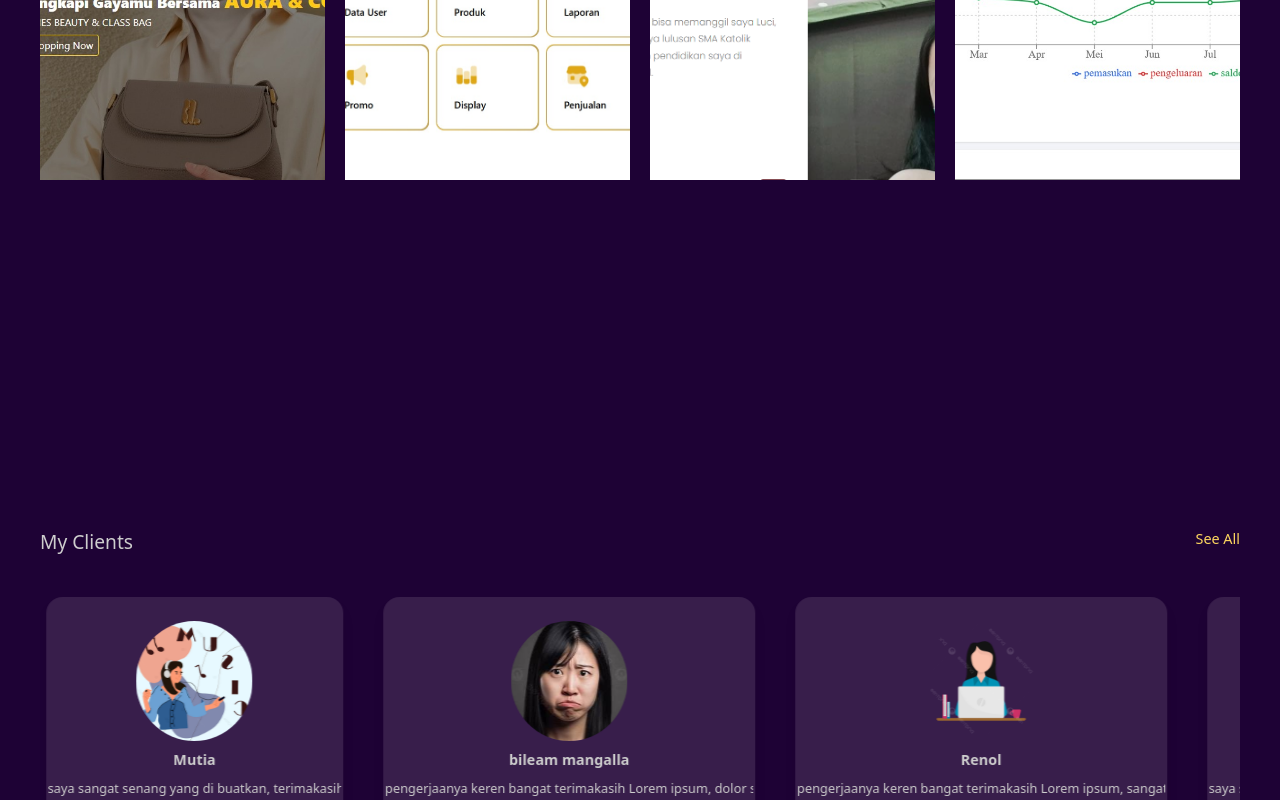
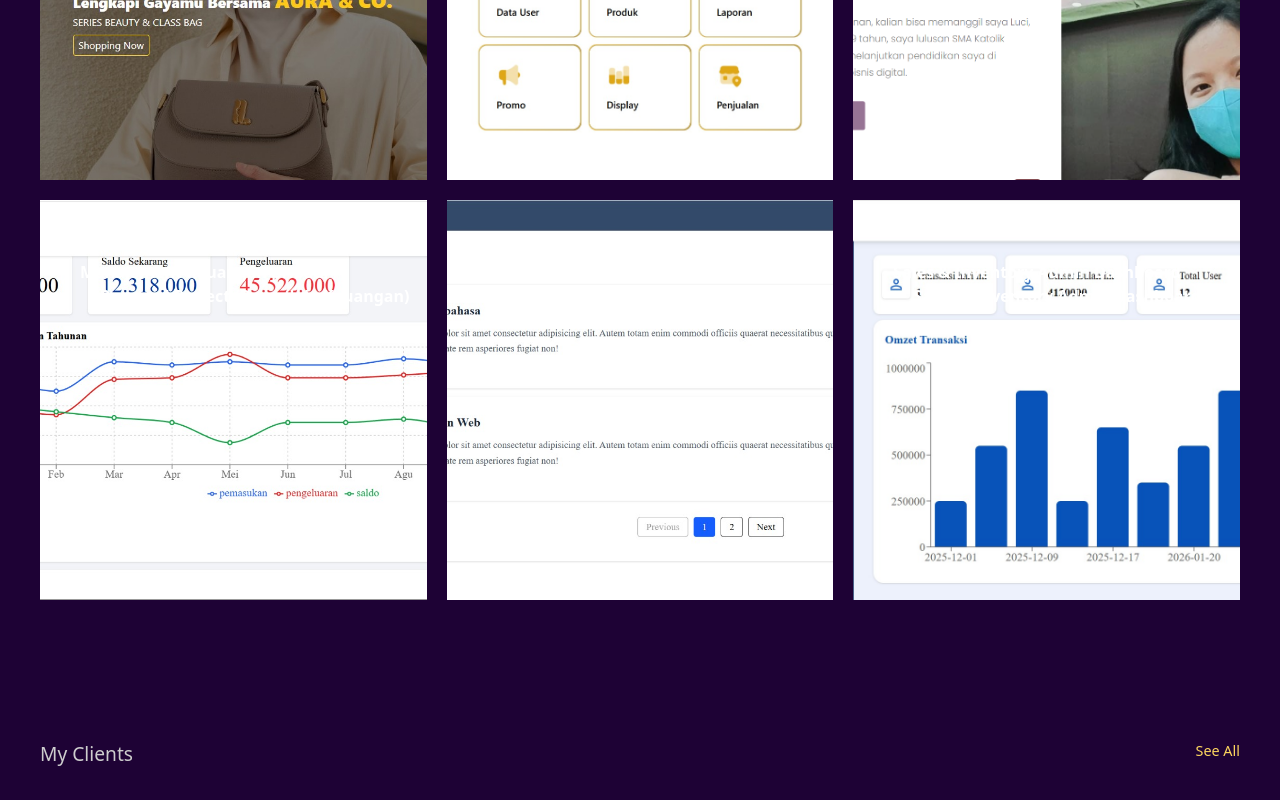
Before and after one commit to bileam/Portofolio, a React (Vite) app: page / in a window 1280 px wide. Shown: the part 6308-7108 px from the top of the page. Built offline with nearby package versions, Linux system fonts and the light colour scheme.

Commit message:
add works

```diff
--- a/public/data/Works.json
+++ b/public/data/Works.json
@@ -24,11 +24,27 @@
     "link": "#"
   },
   {
-    "id": 3,
+    "id": 4,
     "gambar": "/Gambar/keuangan.jpeg",
     "nama": "Personal Project (Pengelola Keuangan)",
     "namaProject": "Manajement Keuangan pribadi",
     "Deskripsi": "membangun aplikasi Manajement keuangan agar dapat mengelola pengeluaran dan pemasukan  berbasis web mengembangkan aplikasi web menggunakan html,css,javascript",
     "link": "https://pengelolakeuangan.vercel.app/"
+  },
+  {
+    "id": 5,
+    "gambar": "/Gambar/Article.jpeg",
+    "nama": "Personal Project (Article Managemant Dashboard)",
+    "namaProject": "Article Managemant Dashboard",
+    "Deskripsi": "Aplikasi ini dibuat khusus untuk latihan, dengan fokus pada penggunaan React Context untuk mengelola state dan simulasi pengelolaan data artikel secara sederhana.",
+    "link": "https://article-management-dashboard-fawn.vercel.app/"
+  },
+  {
+    "id": 6,
+    "gambar": "/Gambar/dashboarsales.jpeg",
+    "nama": "Sales & Inventory Admin Dashboard",
+    "namaProject": "Sales & Inventory Admin Dashboard",
+    "Deskripsi": "Aplikasi web berbasis React dengan Tailwind CSS yang berfungsi sebagai dashboard manajemen admin untuk monitoring penjualan, pengguna, item, transaksi, dan laporan. Semua data bersifat dummy dan state-only di frontend, sehingga cocok untuk latihan pengelolaan state, komponen interaktif, dan UI/UX responsive.",
+    "link": "#"
   }
 ]
--- a/src/Components/Myworks.jsx
+++ b/src/Components/Myworks.jsx
@@ -60,37 +60,7 @@ const Myworks = () => {
           </button>
         </div>
 
-        <div className="flex flex-col md:flex-wrap md:flex-row gap-2 lg:gap-5 px-2 md:px-0 ">
-          {/* {datas.map((item, index) => (
-            <Zoom_in className="w-full">
-              <div
-                key={index}
-                className={`flex-1  shadow-2xl rounded-2xl dark:bg-f-text
-                 transition-colors duration-500`}
-              >
-                <img
-                  src={item.gambar}
-                  alt=""
-                  className="w-full h-35 object-cover rounded-t-2xl bg-center "
-                />
-                <div className="flex flex-col items-center gap-2 mt-2 text-center pb-5 ">
-                  <h1 className="text-[1.1rem] font-semi">
-                    {item.namaProject}
-                  </h1>
-                  <h1 className="text-[0.8rem] px-6  w-[95%] overflow-hidden">
-                    {item.Deskripsi}
-                  </h1>
-                  <a
-                    href={item.link}
-                    target="_blank"
-                    className="px-4 py-1 dark:bg-kuning bg-t-fonta hover: rounded-md hover:dark:bg-bacg transition duration-500 hover:dark:text-kuning text-black text-[0.9rem] mt-3"
-                  >
-                    view Project
-                  </a>
-                </div>
-              </div>
-            </Zoom_in>
-          ))} */}
+        <div className="grid md:grid-cols-3 lg:grid-cols-3 2xl:grid-cols-4 sm:grid-cols-2 gap-2 flex-col md:flex-wrap md:flex-row  lg:gap-5 px-2 md:px-0 ">
           {datas.map((item, index) => (
             <div
               key={index}
```
Also changed, not shown: public/Gambar/Article.jpeg (added), public/Gambar/dashboarsales.jpeg (added).
